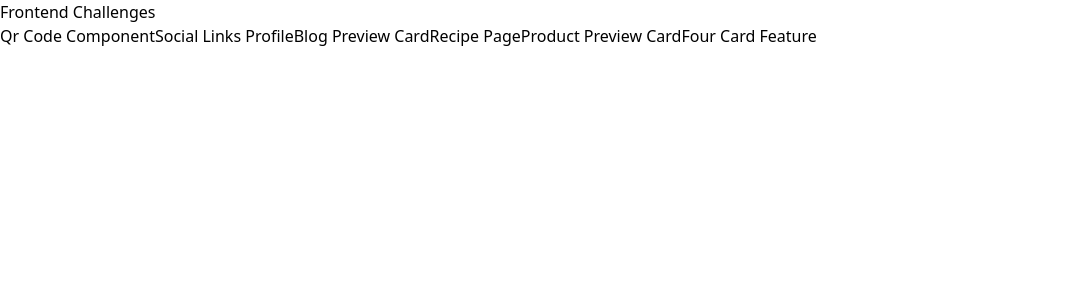
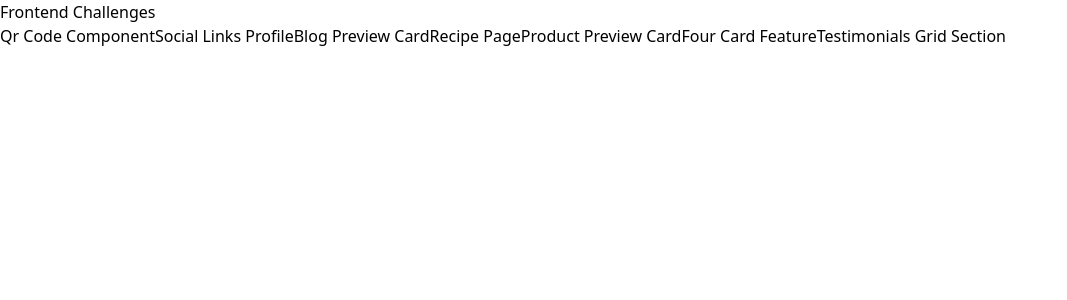
Before and after one commit to adiborse111/FrontendChalleges, a React (Vite) app: page / in a window 1280 px wide. Shown: the top 300 px of the page, without its empty margins (0-1067 px from the left). Built offline with nearby package versions, Linux system fonts and the light colour scheme.

Commit message:
new commit

```diff
--- a/src/App.jsx
+++ b/src/App.jsx
@@ -2,6 +2,7 @@ import { Route, Routes } from "react-router-dom"
 import ProductCard from "./assets/product-preview-card-component-main/ProductCard"
 import Home from "./assets/Home/Home"
 import FourCard from "./assets/four-card-feature-section-master/FourCard"
+import Testimonials from "./assets/testimonials-grid-section-main/Testimonials"
 
 export default function App() {
   return (
@@ -9,6 +10,7 @@ export default function App() {
       <Route path="/" element={<Home />}/>
       <Route path="/ProductCard" element={<ProductCard />}/>
       <Route path="/FourCard" element={<FourCard />} />
+      <Route path="/Testimonials" element={<Testimonials />} />
     </Routes>
   )
 }
--- a/src/assets/Home/Home.jsx
+++ b/src/assets/Home/Home.jsx
@@ -11,6 +11,7 @@ const Home = () => {
             <Link to={'https://recipe-page-main-smoky.vercel.app/'}>Recipe Page</Link>
             <Link to='/ProductCard'>Product Preview Card</Link>
             <Link to='/FourCard'>Four Card Feature</Link>
+            <Link to='/Testimonials'>Testimonials Grid Section</Link>
         </div>
     </div>
   )
```
